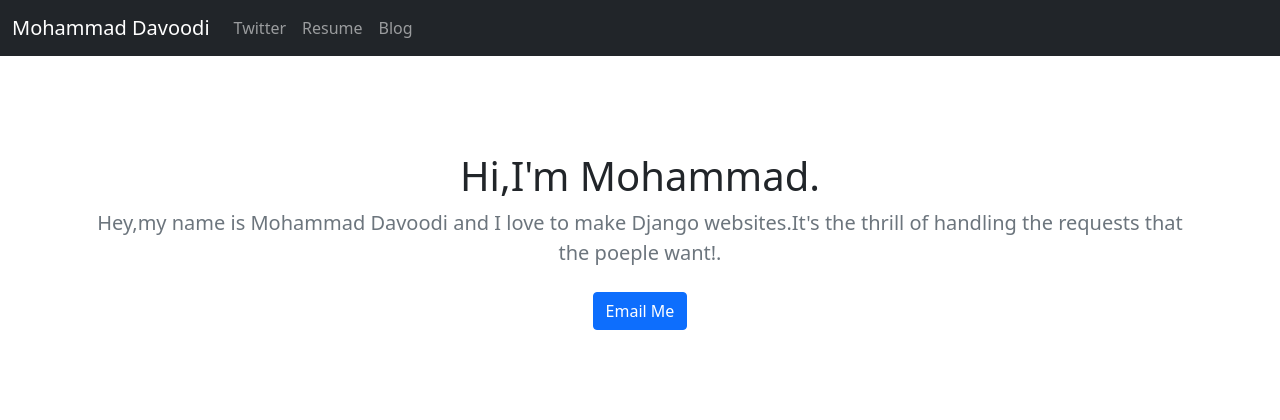
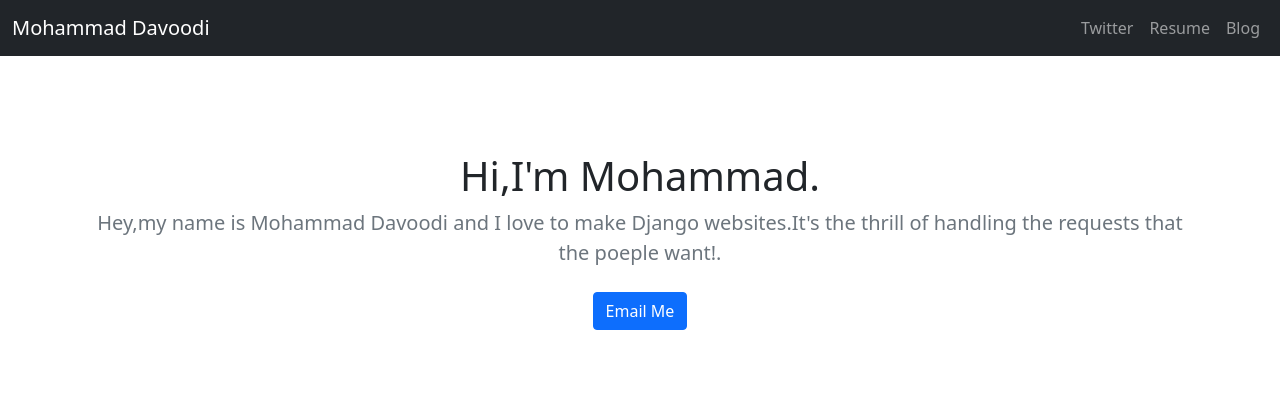
Before and after one commit to mohammaddavoodi7/Portfolio-Django, a Django app: page / in a window 1280 px wide. Shown: the top 420 px of the page. Run offline with Django 4.2, Linux system fonts and the light colour scheme.

Commit message:
Final change In Home.html File

```diff
--- a/jobs/templates/jobs/home.html
+++ b/jobs/templates/jobs/home.html
@@ -58,7 +58,7 @@
                 <span class="navbar-toggler-icon"></span>
             </button>
             <div class="collapse navbar-collapse ms-auto" id="navbarNav">
-                <ul class="navbar-nav navbar-right ">
+                <ul class="navbar-nav ms-auto">
                     <li class="nav-item">
                         <a class="nav-link" aria-current="page" href="#">Twitter</a>
                     </li>
```
